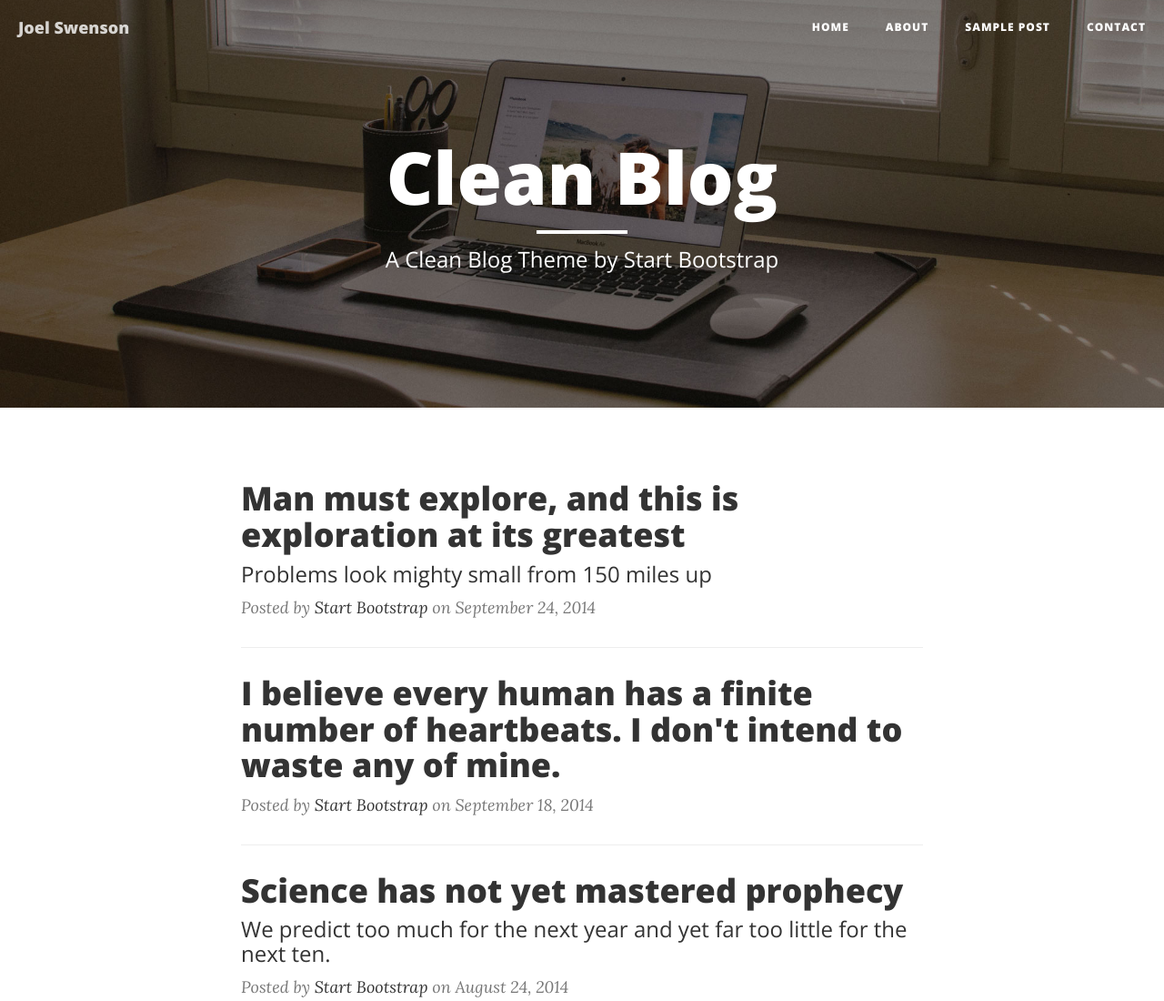
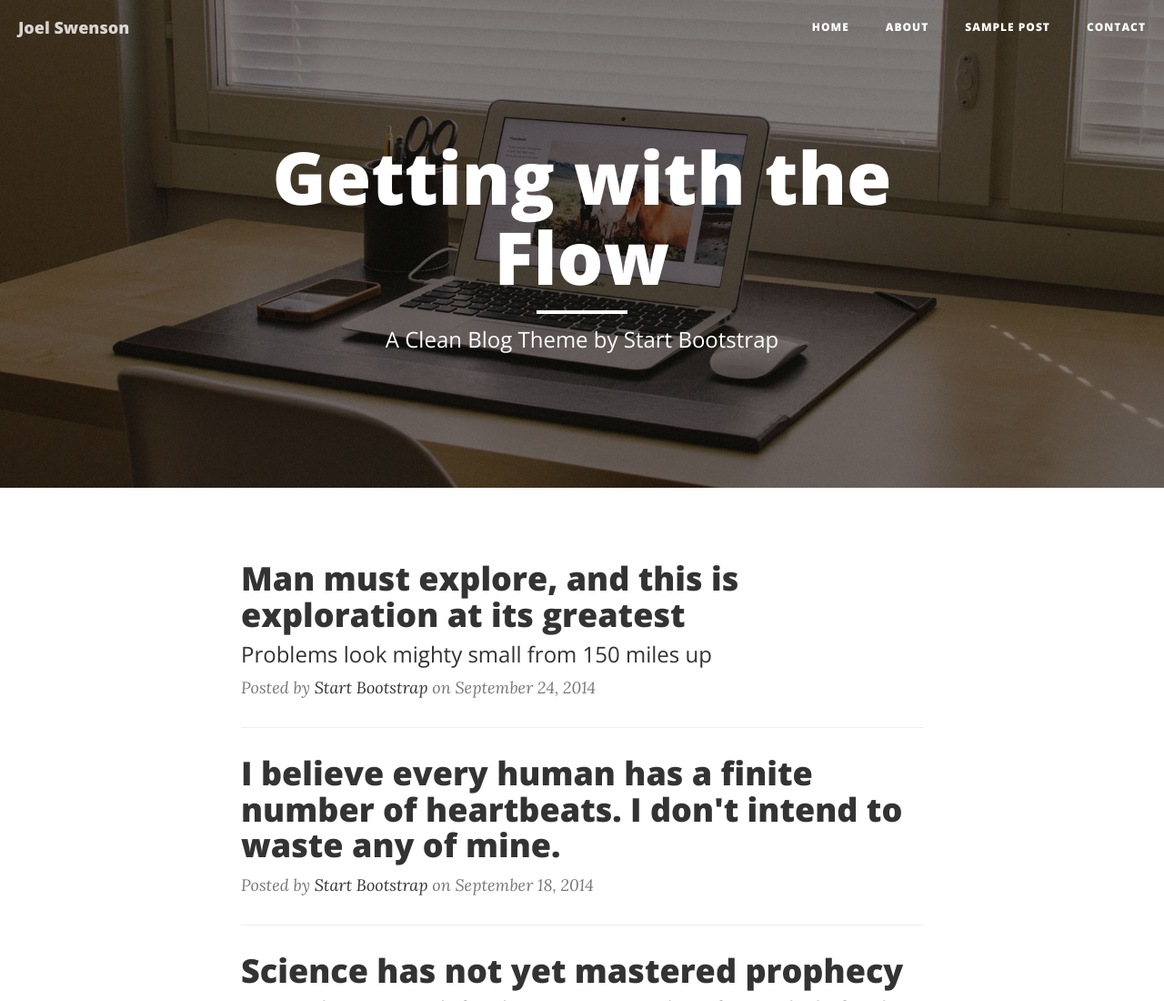
Before and after one commit to jmswenson/jmswenson.github.io, a website: page index.html in a window 1280 px wide. Shown: the top 1100 px of the page at 91% size. Drawn offline with nearby package versions, Linux system fonts and the light colour scheme.

Commit message:
Initial commit

```diff
--- a/index.html
+++ b/index.html
@@ -74,7 +74,7 @@
             <div class="row">
                 <div class="col-lg-8 col-lg-offset-2 col-md-10 col-md-offset-1">
                     <div class="site-heading">
-                        <h1>Clean Blog</h1>
+                        <h1>Getting with the Flow</h1>
                         <hr class="small">
                         <span class="subheading">A Clean Blog Theme by Start Bootstrap</span>
                     </div>
```
